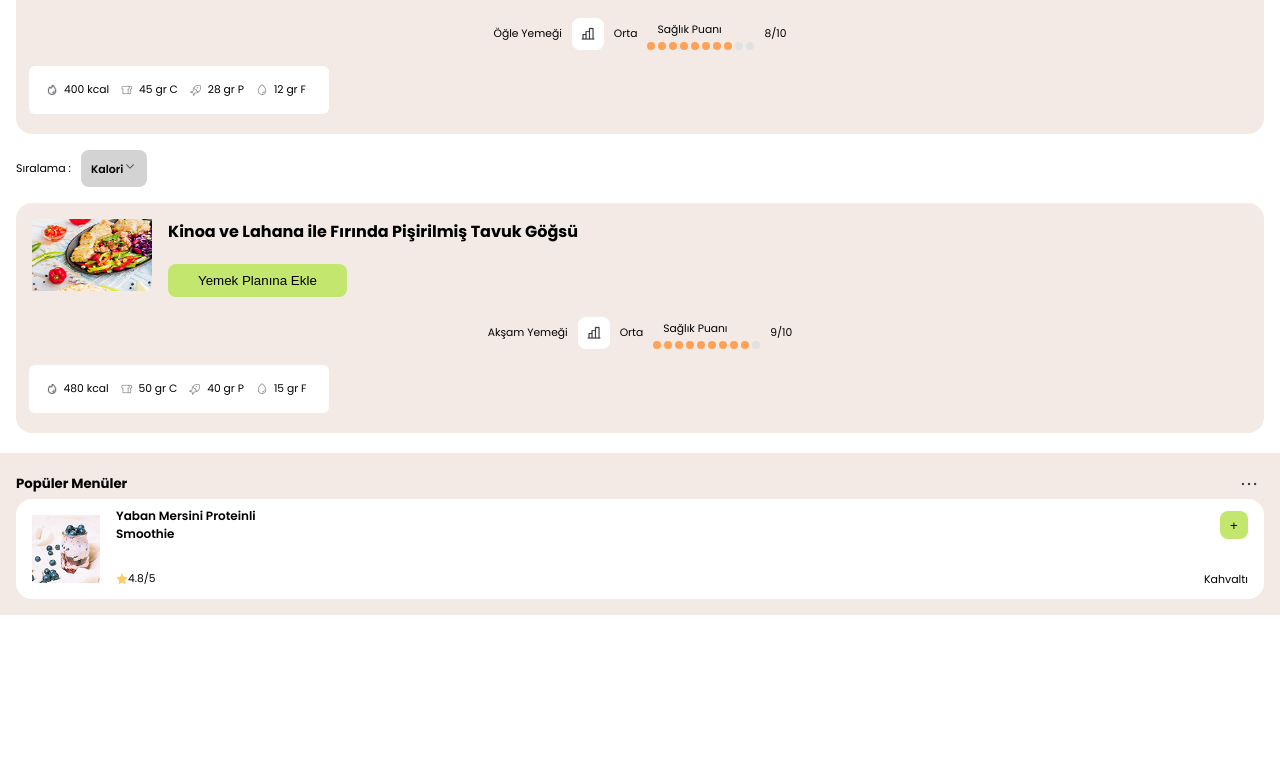
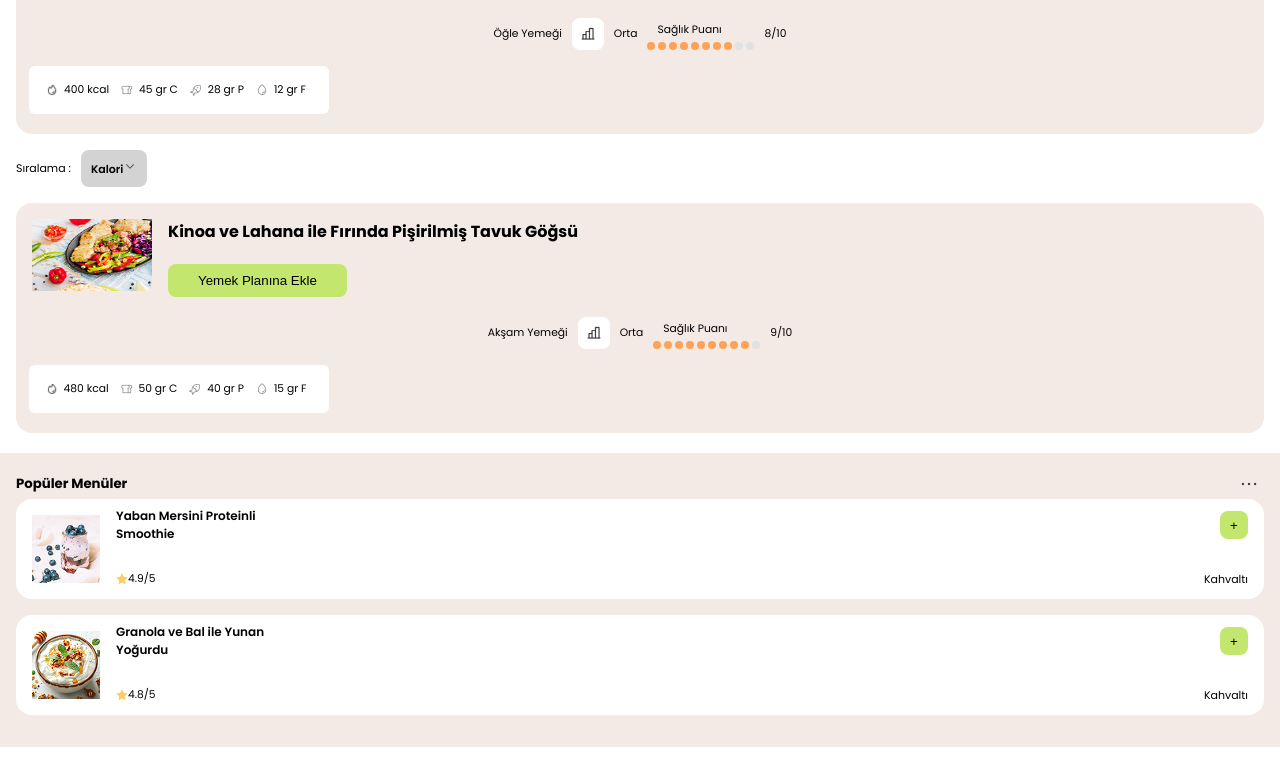
Before and after one commit to dursunkokturk/saglikli-yasam, a React (Vite) app: page / in a window 1280 px wide. Shown: the part 2087-2854 px from the top of the page. Before the commit the page ends 2722 px from the top, so only its background shows below. Built offline with nearby package versions, Linux system fonts and the light colour scheme.

Commit message:
src klasoru icindeki components klasoru icindeki PopularMenus Component icindeki AllPopularBreakfastMenus.jsx component icinde yeni populer kahvalti menusu eklendi, app.css dosyasinda genel css duzenlemeleri yapildi

```diff
--- a/src/App.css
+++ b/src/App.css
@@ -386,6 +386,7 @@ main .menu-lists label {
 .all-popular-breakfast-menus .all-popular-breakfast-card {
   background-color: white;
   border-radius: 16px;
+  margin-bottom: 16px;
 }
 
 .all-popular-breakfast-menus .write-and-photo {
--- a/src/Components/PopularMenus/AllPopularBreakfastMenus.jsx
+++ b/src/Components/PopularMenus/AllPopularBreakfastMenus.jsx
@@ -1,6 +1,7 @@
 import PopularMenus from '../../assets/img/popular-menus.png'
 import IconDown from '../../assets/img/icon-down.png'
 import PopularBreakfastMenu1 from '../../assets/img/popular-breakfast-menu-1.png'
+import PopularBreakfastMenu2 from '../../assets/img/popular-breakfast-menu-2.png'
 import IconLevel from '../../assets/img/icon-level.png'
 import IconCalory from '../../assets/img/icon-calory.png'
 import IconBread from '../../assets/img/icon-bread.png'
@@ -10,8 +11,11 @@ import Star from '../../assets/img/star.png'
 
 export default function AllPopularBreakfastMenus() {
 
-  const healthScore = 4.8
-  const totalDots = 5
+  const healthScore1 = 4.9
+  const totalDots1 = 5
+
+  const healthScore2 = 4.8
+  const totalDots2 = 5
 
   return (
     <>
@@ -41,7 +45,33 @@ export default function AllPopularBreakfastMenus() {
               </div>
 
               <div className="score">
-                <h6>{healthScore}/5</h6>
+                <h6>{healthScore1}/5</h6>
+              </div>
+            </div>
+          </div>
+        </div>
+
+        <div className="all-popular-breakfast-card">
+
+          <img src={PopularBreakfastMenu2} className='all-popular-breakfast-menu-photo' alt="" />
+
+          <div className='all-popular-breakfast-content'>
+            <h5 className='all-popular-breakfast-name'>Granola ve Bal ile Yunan Yoğurdu</h5>
+            <button className='all-popular-breakfast-add-button'>+</button>
+
+            <div className="meal-type">
+              <h6>Kahvaltı</h6>
+            </div>
+
+            <div className="health-score--score">
+              <div className="health-score">
+                <div className="star-number">
+                  <img src={Star} className='star' alt="" />
+                </div>
+              </div>
+
+              <div className="score">
+                <h6>{healthScore2}/5</h6>
               </div>
             </div>
           </div>
```
Also changed, not shown: src/assets/img/popular-breakfast-menu-2.png (added).
